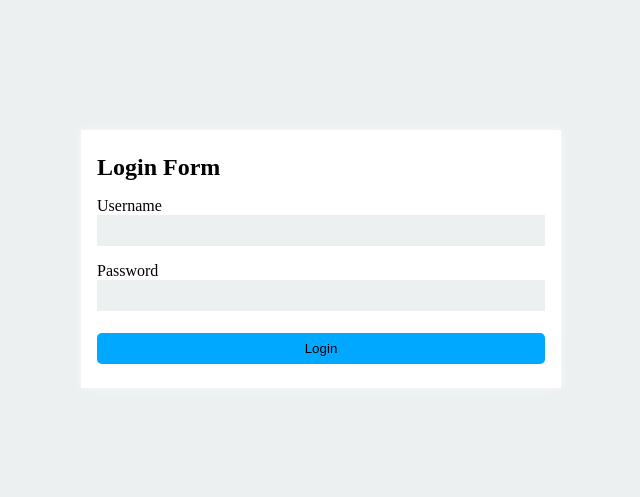
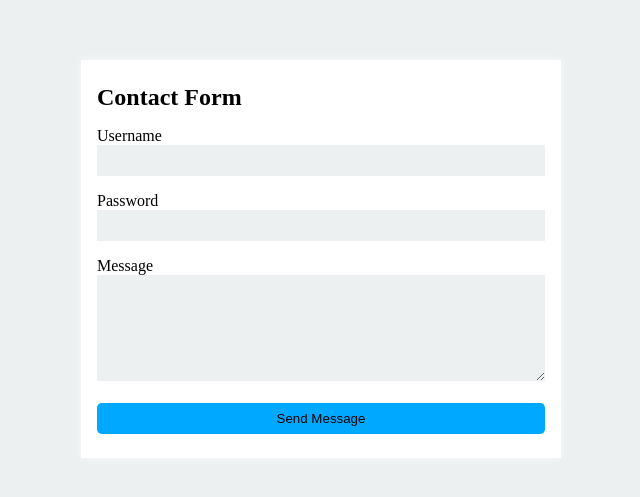
Before and after one commit to muktinathrajbanshi/reactJS2025, a React (Vite) app: page / in a window 1280 px wide. Shown: the part 141-638 px from the top of the page, without its empty margins (319-959 px from the left). Built offline with nearby package versions, Linux system fonts and the light colour scheme.

Commit message:
my contact form is started

```diff
--- a/src/App.jsx
+++ b/src/App.jsx
@@ -16,7 +16,8 @@
 // import { EventPropagation } from "./components/EventPropagation";
 // import { State } from "./components/hooks/State";
 
-import { LoginForm } from "./components/hooks/useState/LoginForm";
+import { ContactForm } from "./components/hooks/useState/ContactForm";
+// import { LoginForm } from "./components/hooks/useState/LoginForm";
 
 // import { UseStateChallenge } from "./components/hooks/useState/Challenge";
 
@@ -40,7 +41,8 @@ const App = () => {
     {/* <ControlledForm /> */}
     {/* <RegistrationForm /> */}
     {/* <RegistrationFormReact /> */}
-    <LoginForm />
+    {/* <LoginForm /> */}
+    <ContactForm />
     </section>
   );
 };
--- /dev/null
+++ b/src/components/hooks/useState/ContactForm.jsx
@@ -0,0 +1,40 @@
+import "./index.css";
+
+export const ContactForm = () => {
+
+  return (
+    <>
+      <div className="container">
+        <div className="card">
+            <h1>Contact Form</h1>
+            <form>
+                <label htmlFor="username">Username</label>
+                <input
+                type="text"
+                name="username"
+                required
+                autoComplete="off"
+                 />
+
+                <label htmlFor="password">Password</label>
+                <input
+                type="password"
+                name="password"
+                required
+                autoComplete="off"
+                />
+
+                <label htmlFor="message">Message</label>
+                <textarea
+                name="message"
+                required
+                autoComplete="off"
+                rows="6"
+                />
+                <button type="submit">Send Message</button>
+            </form>
+        </div>
+      </div>
+    </>
+  );
+};
--- a/src/components/hooks/useState/index.css
+++ b/src/components/hooks/useState/index.css
@@ -29,6 +29,7 @@ label {
   margin-top: 1rem;
 }
 
+textarea,
 input {
   border: none;
   outline: none;
```
